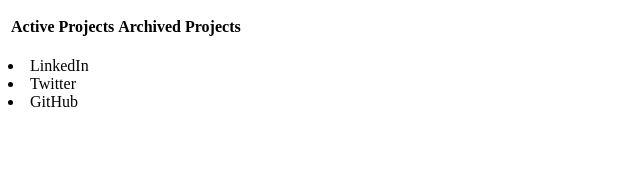
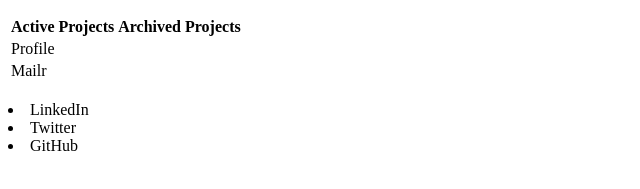
Before and after one commit to Luthor36/Profile, a plain HTML site: page index.html in a window 1280 px wide. Shown: the part 363-552 px from the top of the page, without its empty margins (0-640 px from the left). Drawn offline with Linux system fonts and the light colour scheme.

Commit message:
Second Profile Commit

```diff
--- a/index.html
+++ b/index.html
@@ -29,6 +29,14 @@
                     <th>Archived Projects</th>
                 </tr>
             </thead>
+            <tbody>
+                <tr>
+                    <td>Profile</td>
+                </tr>
+                <tr>
+                    <td>Mailr</td>
+                </tr>
+            </tbody>
         </table>
 
         <br>
```
